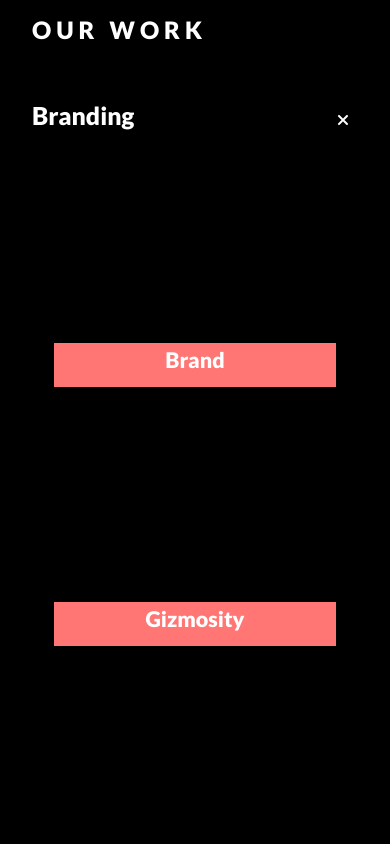
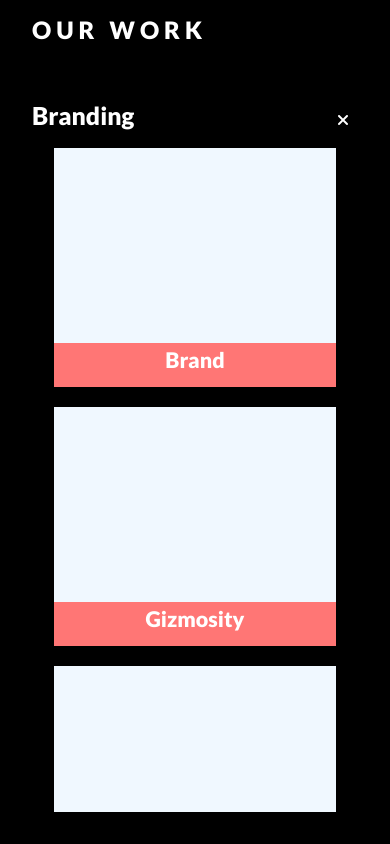
Before and after one commit to vanshaj-sharma/Social, a React (Create React App) app: page /work in a window 390 px wide. Both pictures are taken after a click on the element "BRANDING". Built offline with nearby package versions, Linux system fonts and the light colour scheme.

Commit message:
Canvas in Mobile (failed XD)

```diff
--- a/src/pages/mobile/components/work/Branding.js
+++ b/src/pages/mobile/components/work/Branding.js
@@ -1,4 +1,4 @@
-import BrandLogo from "../../../components/works/BrandLogo";
+import BrandLogo from "../work/helper/BrandLogo";
 import "./styles/Branding.css";
 
 function Branding({ set, option }) {
--- /dev/null
+++ b/src/pages/mobile/components/work/helper/BrandLogo.js
@@ -0,0 +1,29 @@
+import Card from "./Card.js";
+import brandLogo from "../../../../assets/branding/The Graphic Social.pdf";
+import gizmosity from "../../../../assets/branding/Gizmosity.pdf";
+import glow from "../../../../assets/branding/glow.pdf";
+import uphaar from "../../../../assets/branding/Uphaar.pdf";
+function BrandLogo() {
+  return (
+    <>
+      <div className="container">
+        <div className="row">
+          <div className="col-lg-6">
+            <Card pdf={brandLogo} title="Brand" />
+          </div>
+          <div className="col-lg-6">
+            <Card pdf={gizmosity} title="Gizmosity" />
+          </div>
+          <div className="col-lg-6">
+            <Card pdf={glow} title="Glow" />
+          </div>
+          <div className="col-lg-6">
+            <Card pdf={uphaar} title="Uphaar" />
+          </div>
+        </div>
+      </div>
+    </>
+  );
+}
+
+export default BrandLogo;
--- /dev/null
+++ b/src/pages/mobile/components/work/helper/Card.js
@@ -0,0 +1,47 @@
+import "../../../../components/works/styles/Card.css";
+// import "pdfjs-dist";
+
+function Card({ pdf, title }) {
+  // function displayPdf() {
+  //   pdfjsLib.getDocument(pdf).then((doc) => {
+  //     doc.getPage(1).then((page) => {
+  //       var myCanvas = document.getElementById("my_canvas");
+  //       var context = myCanvas.getContext("2d");
+
+  //       var viewport = page.getViewport(1);
+  //       myCanvas.width = viewport.width;
+  //       myCanvas.height = viewport.height;
+
+  //       page.render({
+  //         canvasContext: context,
+  //         viewport: viewport,
+  //       });
+  //     });
+  //   });
+  // }
+
+  // displayPdf();
+
+  return (
+    <>
+      <div className="Card">
+        <div className="card__content">
+          <canvas id="my_canvas" style={{ height: "200px", width: "200px" }} />
+        </div>
+        <div className="card__title d-flex justify-content-center">
+          <h4>
+            <a
+              target="__blank"
+              href={pdf}
+              style={{ textDecoration: "none", color: "white" }}
+            >
+              {title}
+            </a>
+          </h4>
+        </div>
+      </div>
+    </>
+  );
+}
+
+export default Card;
```
Also changed, not shown: src/pages/mobile/components/work/helper/ScreenPic.js (added).
